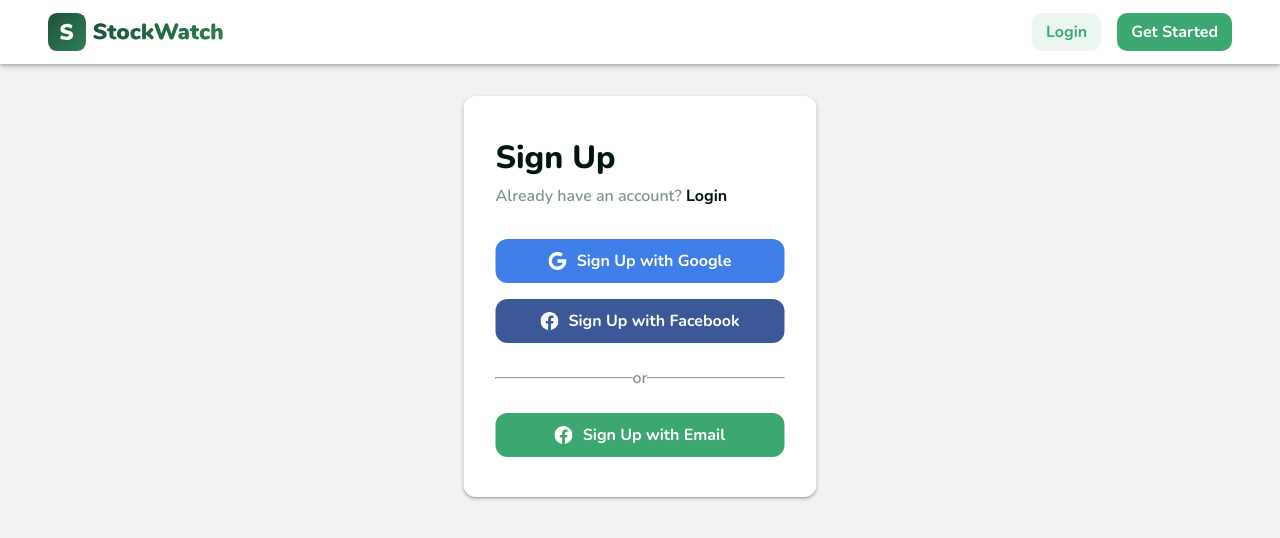
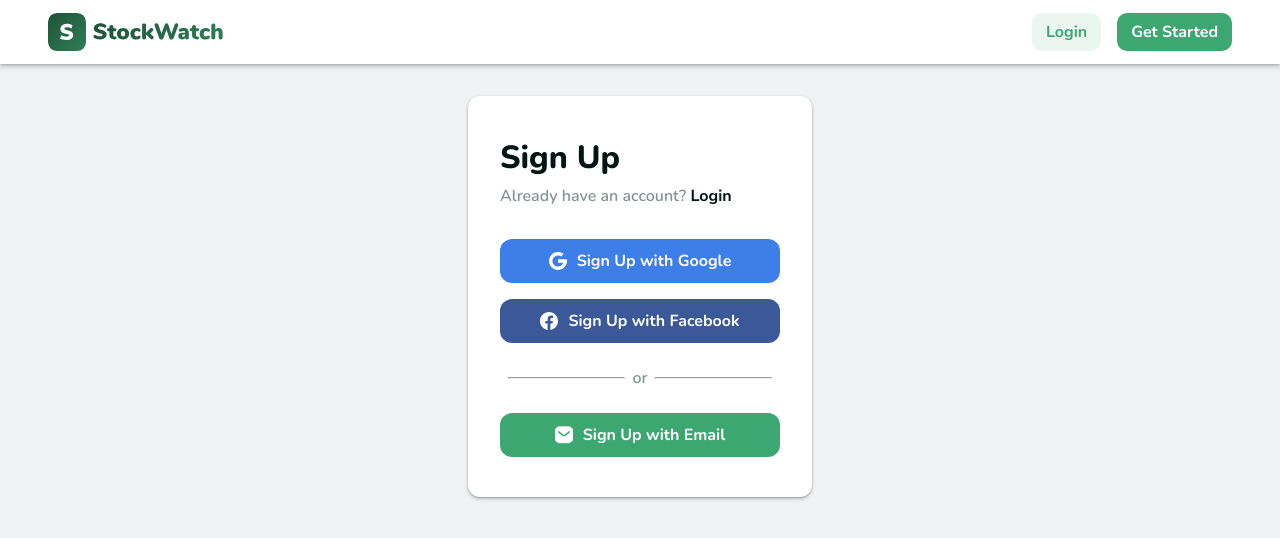
Before and after one commit to peitrae/stockwatch-client, a Next.js app in the folder client/: page /signup in a window 1280 px wide. Shown: the top 538 px of the page. Built offline with nearby package versions, Linux system fonts and the light colour scheme.

Commit message:
Change sign up with email icon to envelope

```diff
--- /dev/null
+++ b/client/components/icons/EnvelopeIcon.tsx
@@ -0,0 +1,18 @@
+import IIcon from '@/types/Icon';
+
+const EnvelopeIcon: React.FC<IIcon> = ({ className = '' }) => (
+	<svg
+		viewBox="0 0 24 24"
+		fill="inherit"
+		xmlns="http://www.w3.org/2000/svg"
+	>
+		<path
+			fillRule="evenodd"
+			clipRule="evenodd"
+			d="M17.8662 1H6.10011C2.45604 1 0 3.96458 0 7.60711V15.754C0 19.3965 2.45604 22.3611 6.10011 22.3611H17.8662C19.5628 22.342 21.1775 21.6248 22.3344 20.3765C23.4912 19.1281 24.0893 17.4576 23.9892 15.754V7.60711C24.0893 5.90346 23.4912 4.23294 22.3344 2.98459C21.1775 1.73624 19.5628 1.01903 17.8662 1ZM5.87072 6.76805C5.22329 6.25122 4.27946 6.35709 3.76262 7.00452C3.24579 7.65196 3.35166 8.59578 3.99909 9.11262L9.3681 13.3986L9.36806 13.3987L9.37842 13.4068C10.9293 14.6227 13.1056 14.6227 14.6564 13.4068L14.6716 13.3947L19.995 9.10871C20.6402 8.58917 20.7422 7.64491 20.2226 6.99964C19.7031 6.35437 18.7588 6.25244 18.1136 6.77197L12.7992 11.0507C12.3371 11.4086 11.6952 11.408 11.2336 11.0492L5.87072 6.76805Z"
+			fill="inherit"
+		/>
+	</svg>
+);
+
+export default EnvelopeIcon;
--- a/client/components/icons/index.ts
+++ b/client/components/icons/index.ts
@@ -1,3 +1,4 @@
+export { default as EnvelopeIcon } from './EnvelopeIcon';
+export { default as FacebookIcon } from './FacebookIcon';
 export { default as GoogleIcon } from './GoogleIcon';
-export { default as FacebookIcon } from './FacebookIcon';
 export { default as LogoIcon } from './LogoIcon';
--- a/client/modules/signup/SignUpOpts.tsx
+++ b/client/modules/signup/SignUpOpts.tsx
@@ -1,7 +1,7 @@
 import { css, Theme } from '@emotion/react';
 import styled from '@emotion/styled';
 
-import { FacebookIcon, GoogleIcon } from '@/components/icons';
+import { EnvelopeIcon, FacebookIcon, GoogleIcon } from '@/components/icons';
 import Button from '@/components/inputs/Button';
 import Card from '@/components/layouts/Card';
 import Link from '@/components/typhographies/Link';
@@ -29,8 +29,12 @@ const SignUpCard = styled(Card)`
 `;
 
 const SignUpWrapper = styled.div`
-	max-width: 320px;
-	width: 100%;
+	width: 280px;
+
+	${mediaQueries.xs} {
+    max-width: 280px;
+		width: 100%;
+	}
 `;
 
 const DescriptionWrapper = styled.div`
@@ -43,7 +47,7 @@ const SignUpButton = styled(Button)`
 
 const Line = styled.hr`
 	background-color: ${({ theme }) => theme.colors.secondary.lighter};
-	width: 137px;
+	width: 117px;
 `;
 
 const LoginCSS = (theme: Theme) => css`
@@ -96,7 +100,7 @@ const SignUpOpts: React.FC = () => (
 				<Text css={SecondaryLighterColorCSS}>or</Text>
 				<Line />
 			</Flex>
-			<SignUpButton startIcon={<FacebookIcon />} size="lg">
+			<SignUpButton startIcon={<EnvelopeIcon />} size="lg">
 				Sign Up with Email
 			</SignUpButton>
 		</SignUpWrapper>
```
